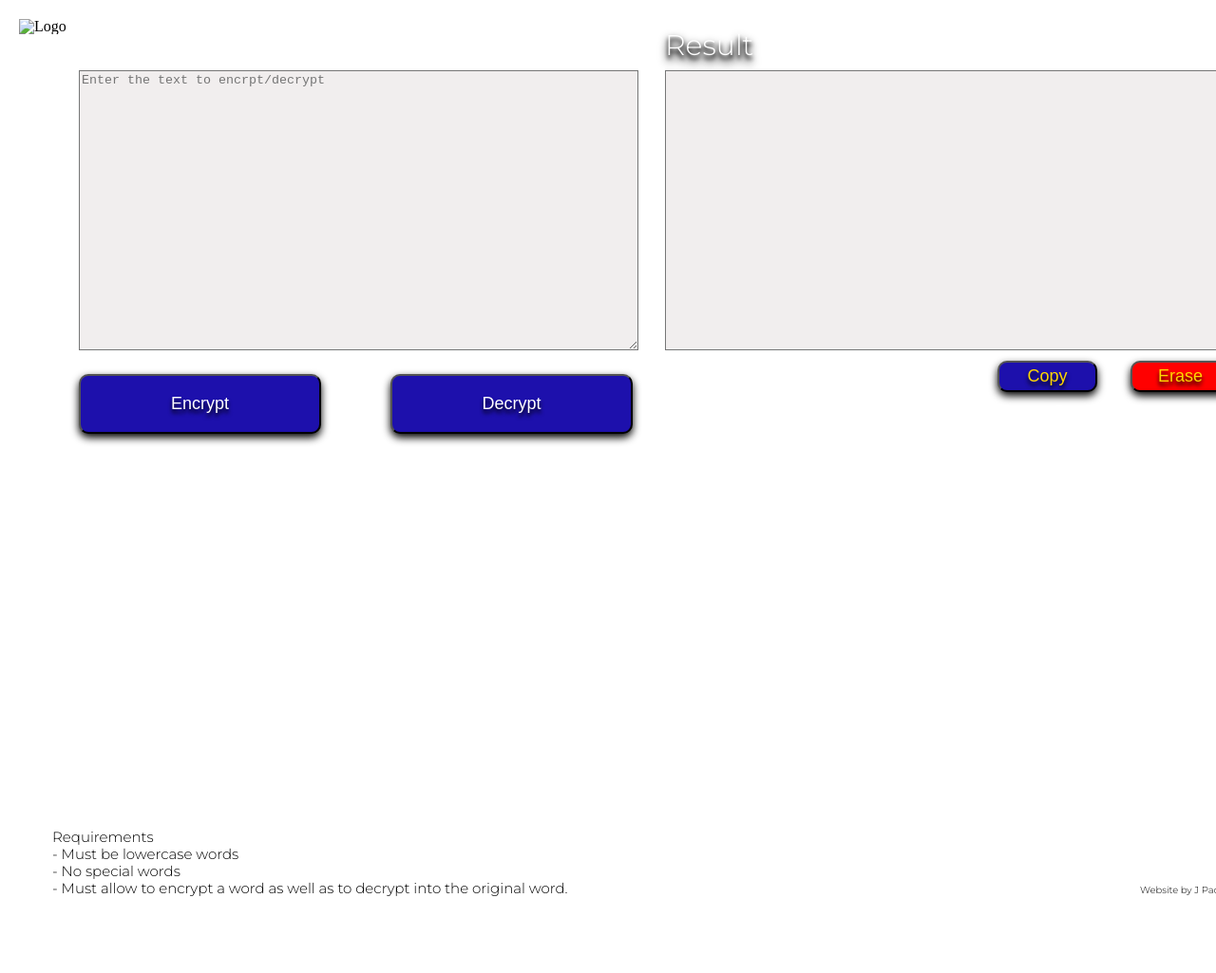
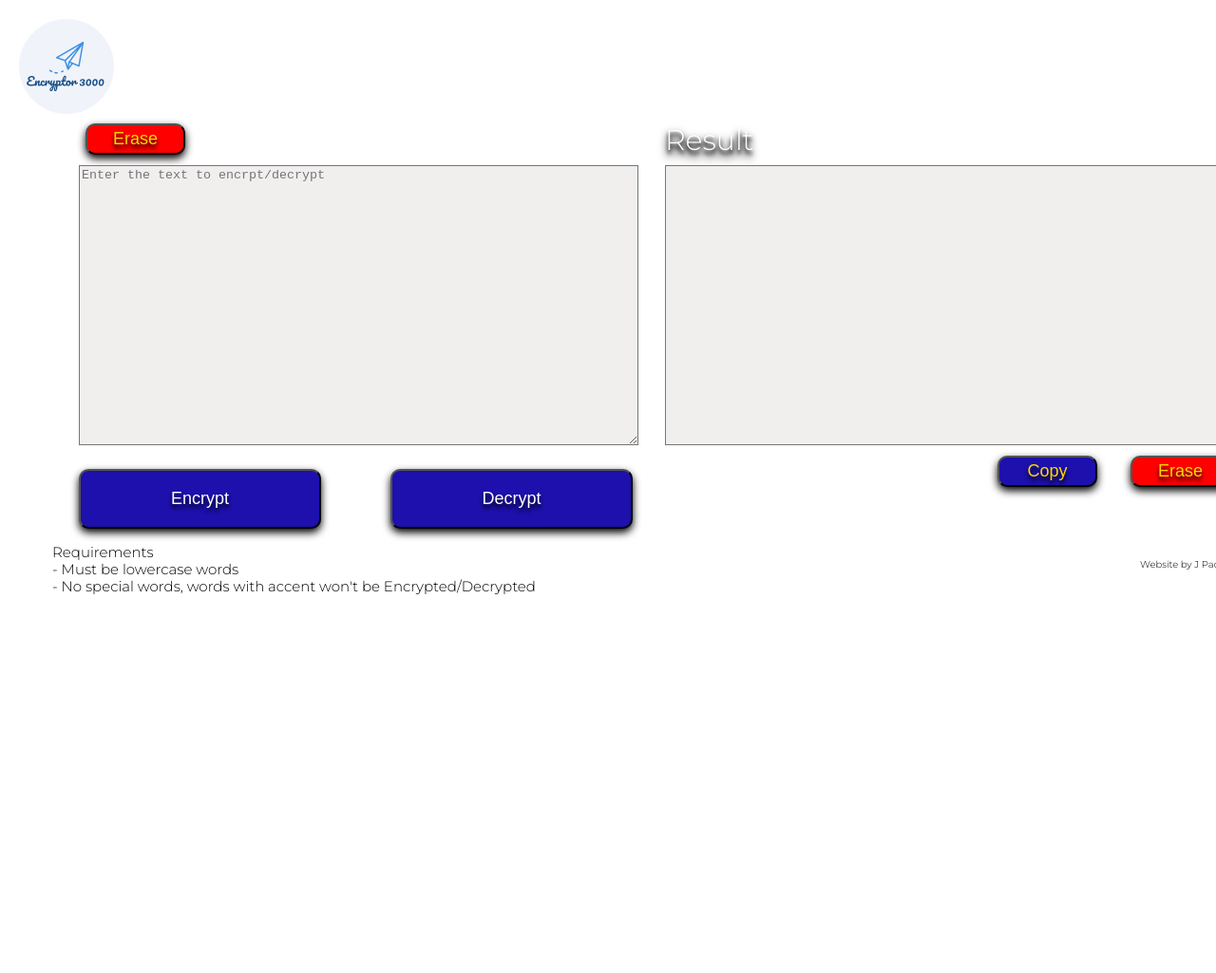
Before and after one commit to JuanPacoHernandez/webDevProjects, a plain HTML site: page Encryptor-Decryptor/index.html in a window 1280 px wide. Shown: the top 1025 px of the page at 95% size. After the commit the page ends 800 px from the top, so only its background shows below. Drawn offline with Linux system fonts and the light colour scheme.

Commit message:
Updating with logos and height website

```diff
--- a/Encryptor-Decryptor/index.html
+++ b/Encryptor-Decryptor/index.html
@@ -22,17 +22,18 @@
     <body>
         <header>
             <!-- Ctrl + SpaceBar muestra donde se encuentran los archivos-->
-            <img id="logo" src="imagenesEncriptador/Vector.png" alt="Logo">
+            <img id="logo" src="imagesEncryptor/fly-logo.png" alt="Logo">
         </header>
         <main>
             <section>
                 <!-- SECCIÓN ENCRIPTADOR -->
                 <div class="input">
+                <button id="btn-borrar-input" onclick="borrar_input()">Erase</button>
                 <textarea id= "input-text" cols="60" rows="10" placeholder="Enter the text to encrpt/decrypt"></textarea>
                 </div>
-                <div class="botones">
-                    <button type="button" class="encriptar" onclick="btnEncriptar()">Encrypt</button>
-                    <button type="button" class="desencriptar" onclick="btnDesencriptar()">Decrypt</button>
+                <div>
+                    <button type="button" class="btn-encriptar" onclick="btnEncriptar()">Encrypt</button>
+                    <button type="button" class="btn-desencriptar" onclick="btnDesencriptar()">Decrypt</button>
                 </div>
             </section>
             <section>
@@ -40,8 +41,8 @@
                 <div class="result">
                     <p>Result</p>
                     <textarea id= "mensaje" cols="60" rows="10"></textarea>
-                    <button id="copiar" onclick="copiar()">Copy</button>
-                    <button id="borrar" onclick="borrar()">Erase</button>
+                    <button id="btn-copiar" onclick="copiar()">Copy</button>
+                    <button id="btn-borrar-output" onclick="borrar_output()">Erase</button>
                 </div>
             </section>
 
@@ -49,8 +50,7 @@
                 <ul class="requisitos">
                     <li>Requirements</li>
                     <li>- Must be lowercase words</li>
-                    <li>- No special words</li>
-                    <li>- Must allow to encrypt a word as well as to decrypt into the original word.</li>
+                    <li>- No special words, words with accent won't be Encrypted/Decrypted</li>
                 </ul>
             </section>
         </main>
--- a/Encryptor-Decryptor/script.js
+++ b/Encryptor-Decryptor/script.js
@@ -56,6 +56,10 @@ function copiar() {
 }
 document.querySelector("#copiar").addEventListener("click", copiar);
 
-function borrar(){
+function borrar_output(){
     message.value = "";
 }
+
+function borrar_input(){
+    inputText.value = "";
+}
--- a/Encryptor-Decryptor/style.css
+++ b/Encryptor-Decryptor/style.css
@@ -2,22 +2,43 @@
     margin: 20px;
     left: 83px;
     top: 223px;
+    border-radius: 50%;
+    height: 100px;
+    width: auto;
 }
 
 body{
     position: relative;
     width: 1440px;
-    height: 1024px;
+    height: 584px;
     background: #FFFFFF;
 }
 
+#btn-borrar-input{
+    display: inline;
+    font-size: large;
+    color: gold;
+    position: absolute;
+    width: 105px;
+    height: 33px;
+    left: 90px;
+    top: 130px;
+    filter: drop-shadow(0px 4px 4px rgb(0, 0, 0));
+    /* transistion aparecio en CCS3 y sirve para cambiar las propiedades del item pero de una forma no abrupta, como una forma suavizada y "all" significa que cambie TODAS las propiedades*/
+    transition: 0.5s all;
+    /*Cambia el estilo del puntero*/
+    cursor: pointer;
+    text-shadow: 0px 4px 4px rgb(0, 0, 0);
+    background: red;
+    border-radius: 10px;
+}
 
 #input-text{
     position: absolute;
     width: 583px;
     height: 289px;
     left: 83px;
-    top: 74px;
+    top: 174px;
     background: #F1EEEE;
 }
 
@@ -28,7 +49,7 @@ body{
     width: 289px;
     height: 59px;
     left: 700px;
-    top: 30px;
+    top: 130px;
     font-family: 'Montserrat', sans-serif;
     font-style: normal;
     font-weight: 400;
@@ -44,23 +65,19 @@ body{
     width: 583px;
     height: 289px;
     left: 700px;
-    top: 74px;
+    top: 174px;
     background: #F1EEEE;
-    background-image: url(imagenesEncriptador/Muñeco.png);
-    background-repeat: no-repeat;
-    background-position: 125px;
-    background-size: auto;
 }
 
 
-.encriptar{
+.btn-encriptar{
     position: absolute;
     font-size: large;
     color: white;
     width: 255px;
     height: 63px;
     left: 83px;
-    top: 394px;
+    top: 494px;
     filter: drop-shadow(0px 4px 4px rgb(0, 0, 0));
     /* transistion aparecio en CCS3 y sirve para cambiar las propiedades del item pero de una forma no abrupta, como una forma suavizada y "all" significa que cambie TODAS las propiedades*/
     transition: 0.5s all;
@@ -71,7 +88,7 @@ body{
     border-radius: 10px;
 }
 
-.desencriptar{
+.btn-desencriptar{
     display: inline;
     font-size: large;
     color: white;
@@ -79,7 +96,7 @@ body{
     width: 255px;
     height: 63px;
     left: 411px;
-    top: 394px;
+    top: 494px;
     filter: drop-shadow(0px 4px 4px rgb(0, 0, 0));
     /* transistion aparecio en CCS3 y sirve para cambiar las propiedades del item pero de una forma no abrupta, como una forma suavizada y "all" significa que cambie TODAS las propiedades*/
     transition: 0.5s all;
@@ -90,7 +107,7 @@ body{
     border-radius: 10px;
 }
 
-.encriptar:hover, .desencriptar:hover, #copiar:hover{
+.btn-encriptar:hover, .btn-desencriptar:hover, #btn-copiar:hover{
     background-color: darkblue;
     /* transform con scale hace que aumente su tamaño segun se especifique en el parentesis*/
     transform: scale(1.2);
@@ -98,7 +115,7 @@ body{
     /*transform: scale(1.2) rotate(70deg);*/
 }
 
-#copiar{
+#btn-copiar{
     display: inline;
     font-size: large;
     color: gold;
@@ -106,7 +123,7 @@ body{
     width: 105px;
     height: 33px;
     left: 1050px;
-    top: 380px;
+    top: 480px;
     filter: drop-shadow(0px 4px 4px rgb(0, 0, 0));
     /* transistion aparecio en CCS3 y sirve para cambiar las propiedades del item pero de una forma no abrupta, como una forma suavizada y "all" significa que cambie TODAS las propiedades*/
     transition: 0.5s all;
@@ -118,7 +135,7 @@ body{
 }
 
 
-#borrar{
+#btn-borrar-output{
     display: inline;
     font-size: large;
     color: gold;
@@ -126,7 +143,7 @@ body{
     width: 105px;
     height: 33px;
     left: 1190px;
-    top: 380px;
+    top: 480px;
     filter: drop-shadow(0px 4px 4px rgb(0, 0, 0));
     /* transistion aparecio en CCS3 y sirve para cambiar las propiedades del item pero de una forma no abrupta, como una forma suavizada y "all" significa que cambie TODAS las propiedades*/
     transition: 0.5s all;
@@ -142,7 +159,7 @@ body{
     width: 971px;
     height: 96px;
     left: 55px;
-    top: 873px;
+    top: 573px;
     font-style: normal;
     font-weight: 400;
     font-size: 15px;
@@ -156,7 +173,7 @@ body{
     width: 971px;
     height: 96px;
     left: 1200px;
-    top: 873px;
+    top: 443px;
     font-style: normal;
     font-weight: 400;
     font-size: 10px;
```
Also changed, not shown: Encryptor-Decryptor/imagesEncryptor/fly-logo.png (added), Encryptor-Decryptor/imagesEncryptor/strength-logo.png (added), 1 other file.
